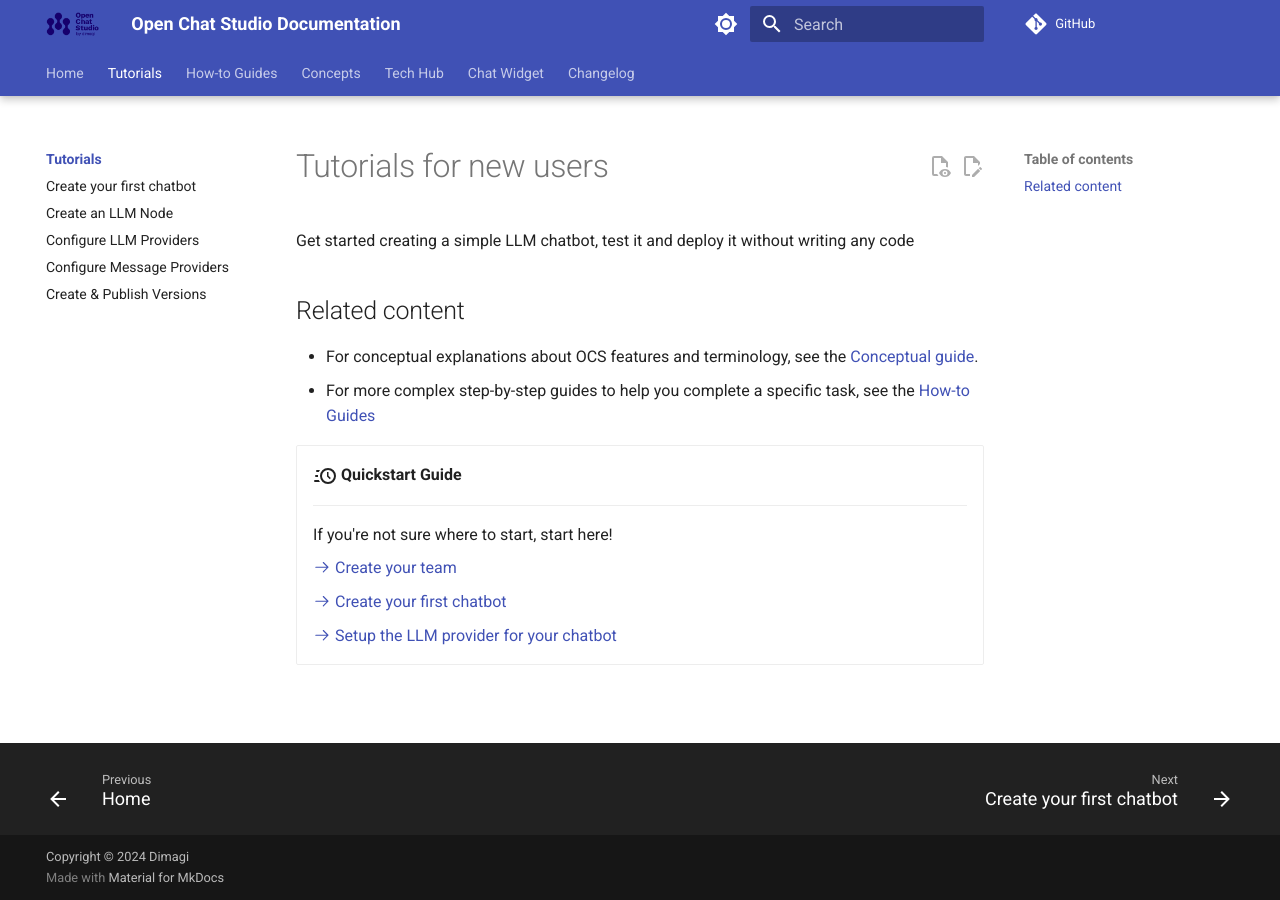
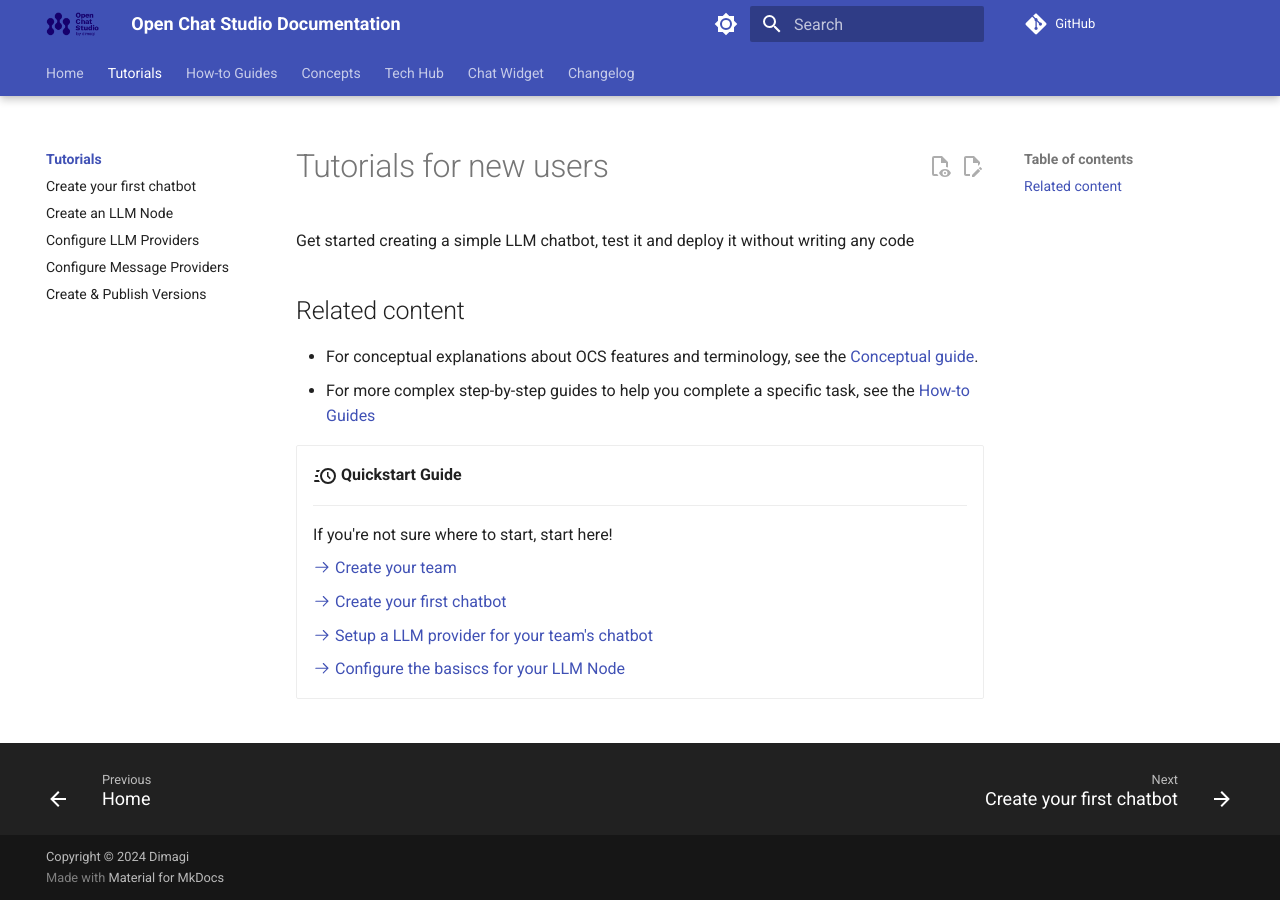
Before and after one commit to dimagi/open-chat-studio-docs, an MkDocs documentation site: the page built from docs/tutorials/index.md, in a window 1280 px wide. Built offline with MkDocs 1.6.1 and Material for MkDocs 9.7.7, drawn with Linux system fonts in a browser that asks for light colours; a script that is not in the unit is left out; comment, search, counter and statistics services are not loaded.

Commit message:
Added internal links to new create LLM Node page

```diff
--- a/docs/tutorials/index.md
+++ b/docs/tutorials/index.md
@@ -24,6 +24,8 @@ Get started creating a simple LLM chatbot, test it and deploy it without writing
 
     [:octicons-arrow-right-24: Create your first chatbot](first_chatbot.md)
 
-    [:octicons-arrow-right-24: Setup the LLM provider for your chatbot](configure_providers.md)
+    [:octicons-arrow-right-24: Setup a LLM provider for your team's chatbot](configure_providers.md)
+
+    [:octicons-arrow-right-24: Configure the basiscs for your LLM Node](create_llm_node.md#step-3-choose-a-model)
 
 </div>
```
Also changed, not shown: docs/tutorials/first_chatbot.md (+7 -1 lines).
